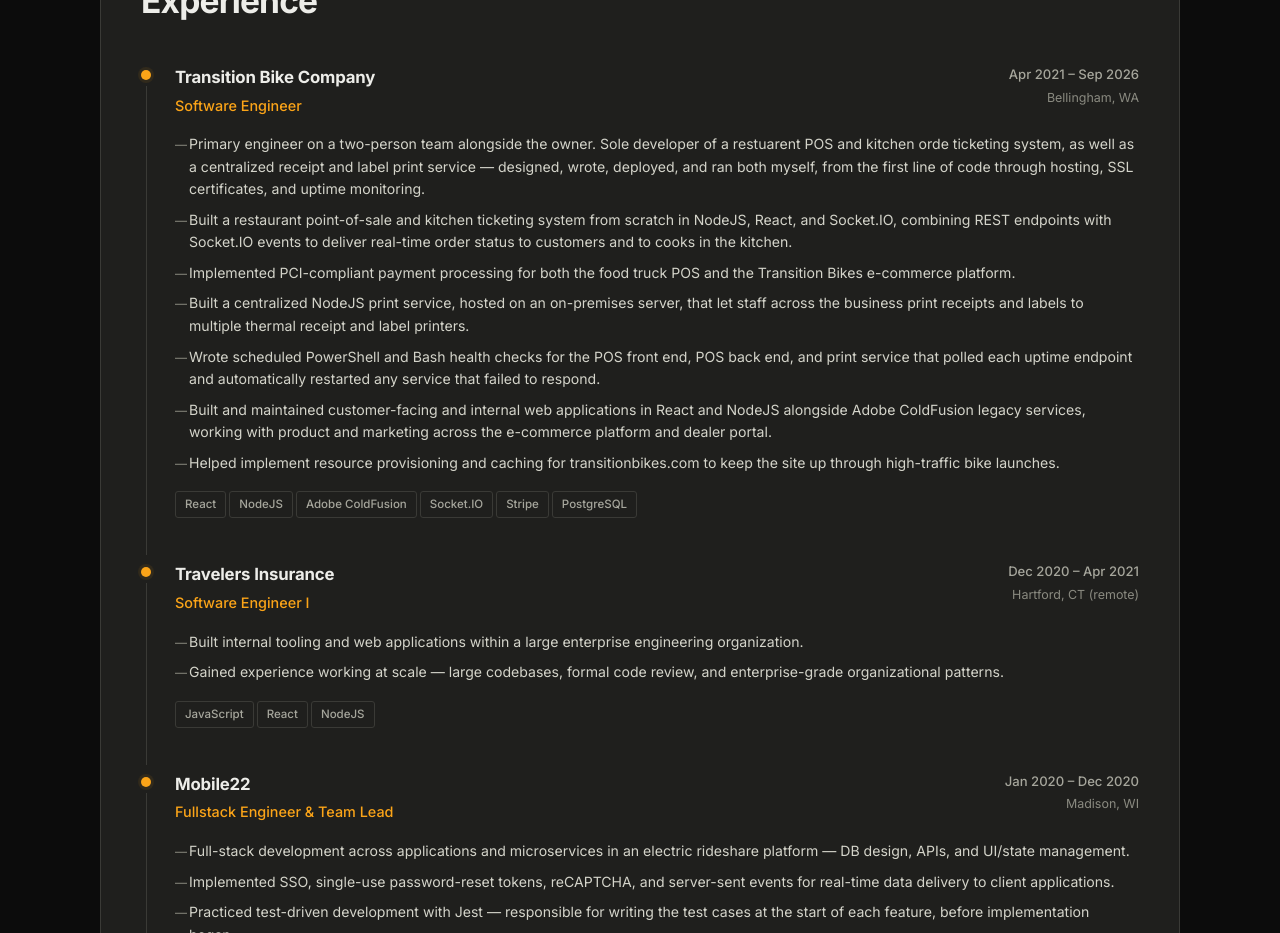
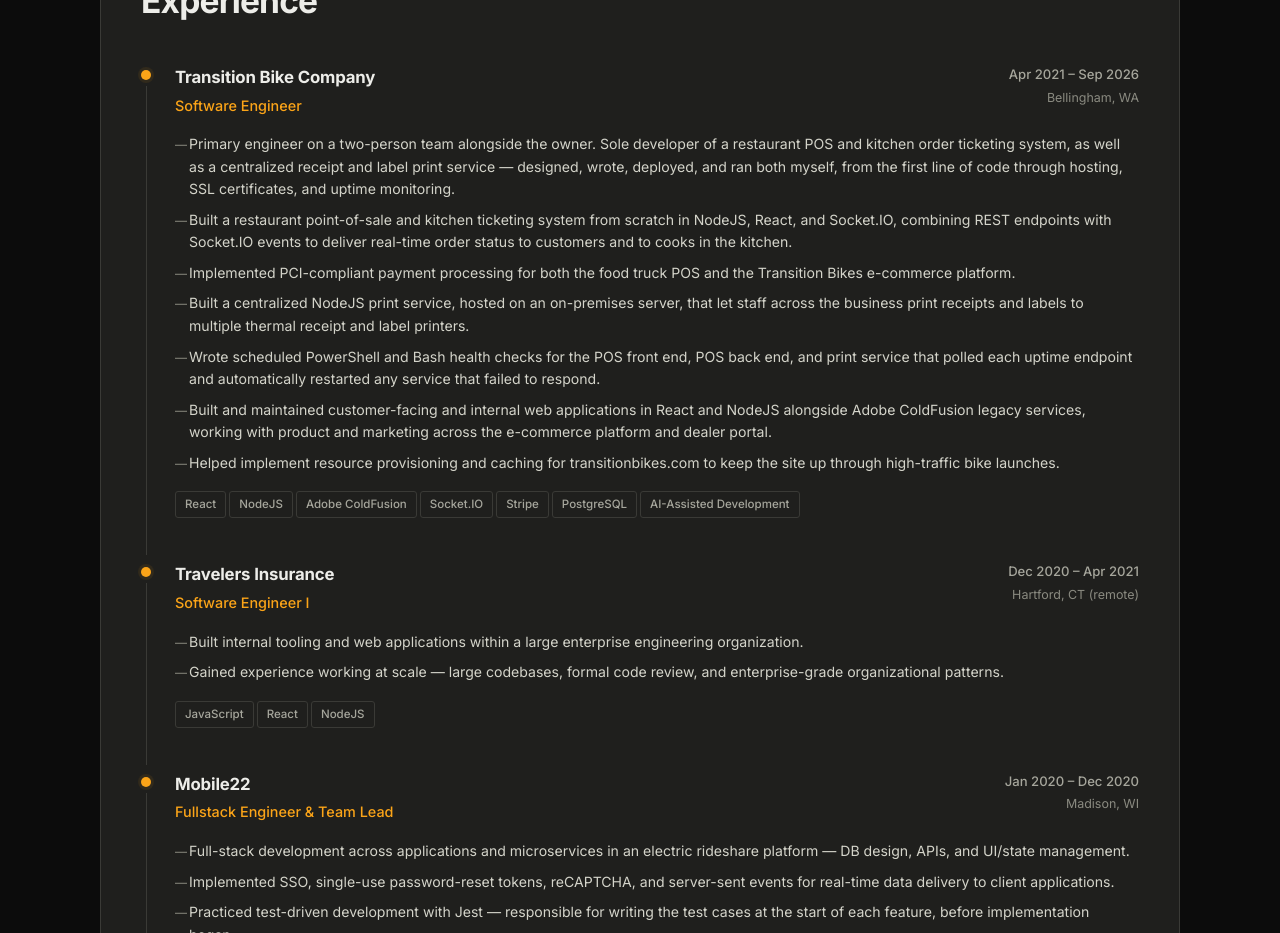
Before and after one commit to malerba423/jmalerba-portfolio, a React (Vite) app: page / in a window 1280 px wide. Shown: the part 1460-2393 px from the top of the page. Built offline with nearby package versions, Linux system fonts and the light colour scheme; the HTML template or start-up script is replaced by a standard one.

Commit message:
fix some typos

```diff
--- a/src/data.ts
+++ b/src/data.ts
@@ -23,9 +23,9 @@
     title: 'Software Engineer',
     location: 'Bellingham, WA',
     dates: 'Apr 2021 – Sep 2026',
-    tech: ['React', 'NodeJS', 'Adobe ColdFusion', 'Socket.IO', 'Stripe', 'PostgreSQL'],
+    tech: ['React', 'NodeJS', 'Adobe ColdFusion', 'Socket.IO', 'Stripe', 'PostgreSQL', 'AI-Assisted Development'],
     bullets: [
-      'Primary engineer on a two-person team alongside the owner. Sole developer of a restuarent POS and kitchen orde ticketing system, as well as a centralized receipt and label print service — designed, wrote, deployed, and ran both myself, from the first line of code through hosting, SSL certificates, and uptime monitoring.',
+      'Primary engineer on a two-person team alongside the owner. Sole developer of a restaurant POS and kitchen order ticketing system, as well as a centralized receipt and label print service — designed, wrote, deployed, and ran both myself, from the first line of code through hosting, SSL certificates, and uptime monitoring.',
       'Built a restaurant point-of-sale and kitchen ticketing system from scratch in NodeJS, React, and Socket.IO, combining REST endpoints with Socket.IO events to deliver real-time order status to customers and to cooks in the kitchen.',
       'Implemented PCI-compliant payment processing for both the food truck POS and the Transition Bikes e-commerce platform.',
       'Built a centralized NodeJS print service, hosted on an on-premises server, that let staff across the business print receipts and labels to multiple thermal receipt and label printers.',
```
